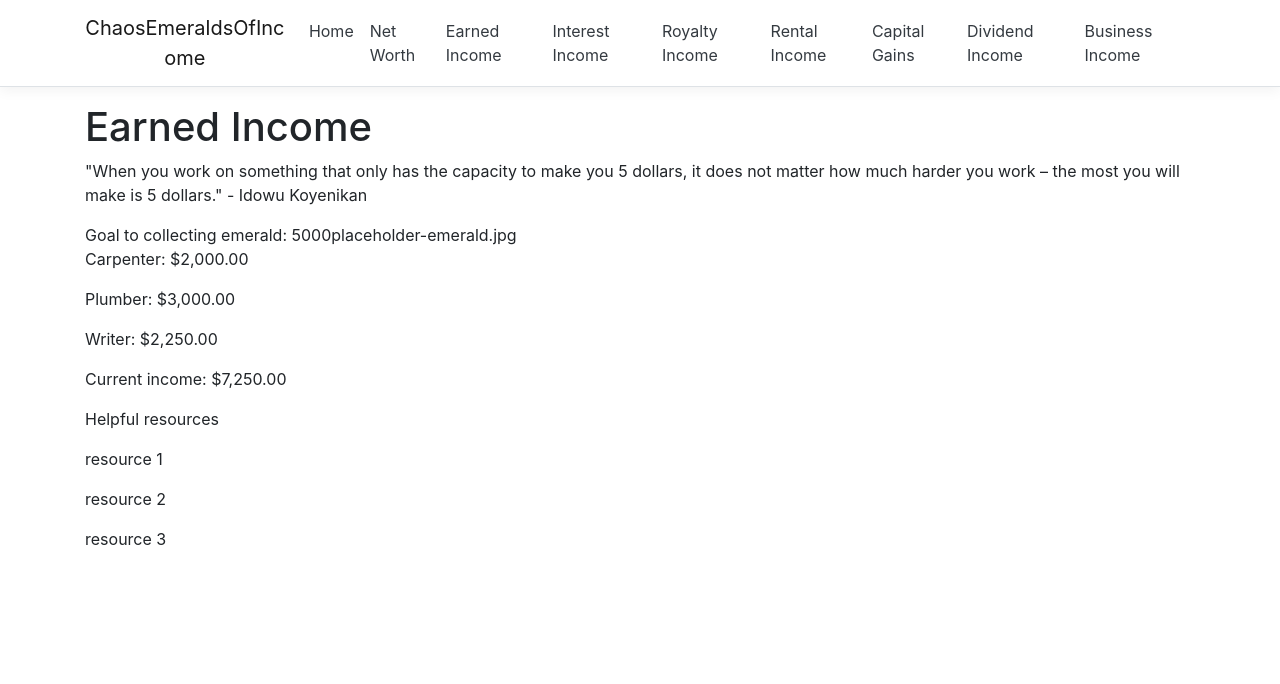
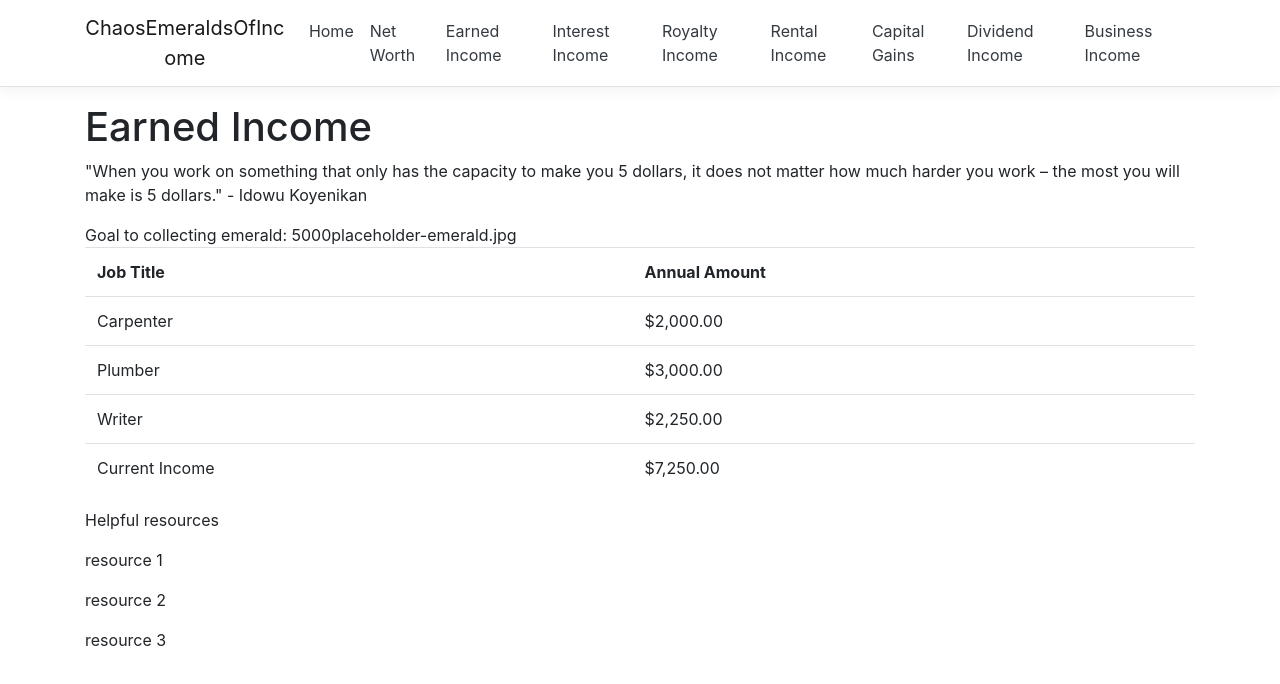
Before and after one commit to alexrogers823/chaos-emeralds-of-income, an Angular app in the folder ClientApp/: page /earned-income in a window 1280 px wide. Shown: the top 684 px of the page. Built offline with nearby package versions, Linux system fonts and the light colour scheme.

Commit message:
added ability to style all emerald components and refined earned income

```diff
--- a/ClientApp/src/app/components/common/emerald-component/emerald-component.component.css
+++ b/ClientApp/src/app/components/common/emerald-component/emerald-component.component.css
@@ -0,0 +1,3 @@
+/* div {
+  background-color: blue;
+} */
--- a/ClientApp/src/app/components/common/emerald-component/emerald-component.component.ts
+++ b/ClientApp/src/app/components/common/emerald-component/emerald-component.component.ts
@@ -3,7 +3,8 @@ import { Emerald } from "src/app/shared/emerald.model";
 
 @Component({
   selector: 'emerald-component',
-  templateUrl: './emerald-component.component.html'
+  templateUrl: './emerald-component.component.html',
+  styleUrls: ['./emerald-component.component.css']
 })
 export class EmeraldComponent {
   @Input() emerald:Emerald;
--- a/ClientApp/src/app/components/earned-income/earned-income.component.html
+++ b/ClientApp/src/app/components/earned-income/earned-income.component.html
@@ -1,12 +1,16 @@
 <emerald-component [emerald]="earnedIncomeEmerald" [hasEmerald]="hasEarnedIncomeEmerald()">
-  <div *ngIf="earnedIncome$ | async as earnedIncome">
-    <div *ngFor="let job of earnedIncome">
-      <p>{{job.incomeTitle}}: {{job.incomeAmount | currency }}</p>
-      <!-- <button (click)="editSalary()">Edit Salary</button> -->
-      <input *ngIf="isEditing" type="text" value="$2,000">
-    </div>
-  </div>
-  <div *ngIf="earnedIncomeTotal$ | async as earnedIncomeTotal">
-    <p>Current income: {{ earnedIncomeTotal | currency }}</p>
-  </div>
+  <table class="table table-striped" *ngIf="earnedIncome$ | async as earnedIncome">
+    <tr>
+      <th>Job Title</th>
+      <th>Annual Amount</th>
+    </tr>
+    <tr *ngFor="let job of earnedIncome">
+      <td>{{job.incomeTitle}}</td>
+      <td>{{job.incomeAmount | currency }}</td>
+    </tr>
+    <tr *ngIf="earnedIncomeTotal$ | async as earnedIncomeTotal">
+      <td>Current Income</td>
+      <td>{{ earnedIncomeTotal | currency }}</td>
+    </tr>
+  </table>
 </emerald-component>
```
